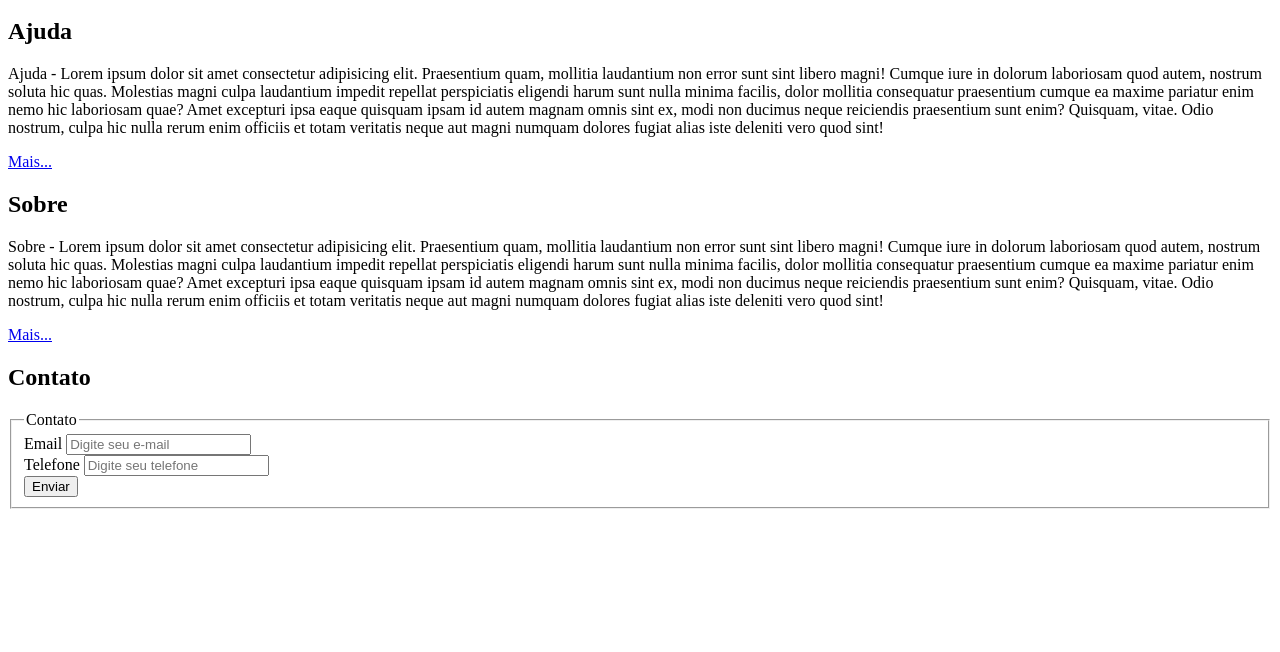
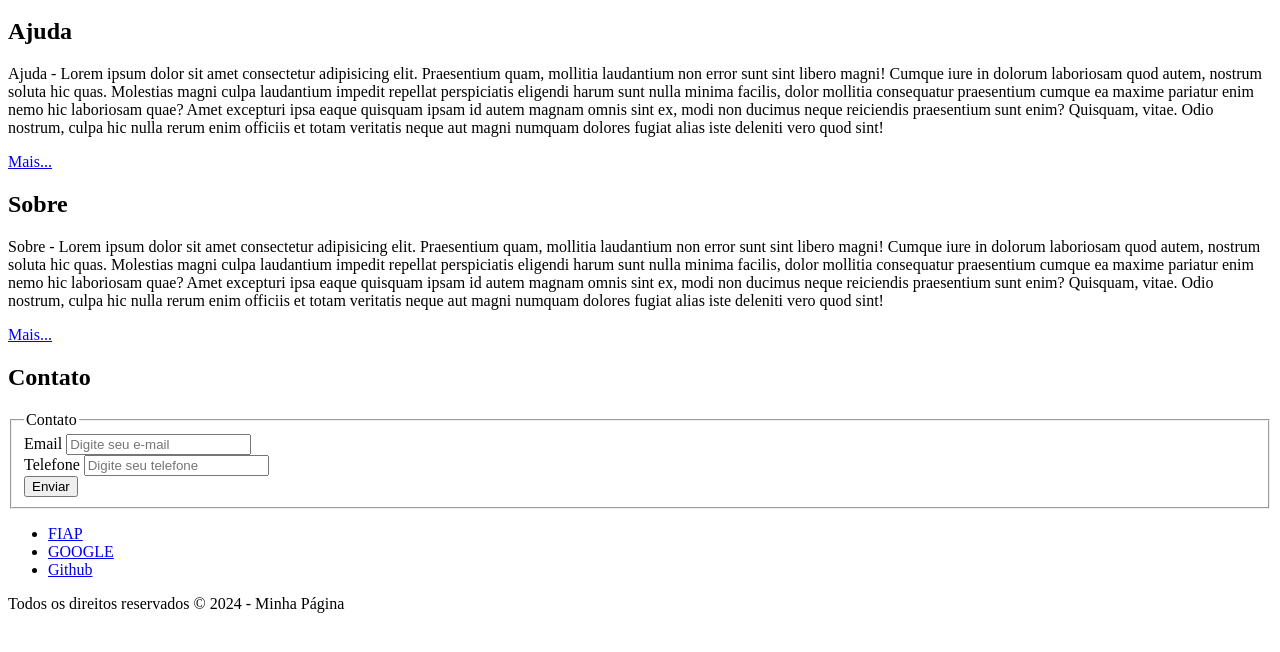
Before and after one commit to ViniciusLABernardes/aula05-main, a plain HTML site: page index.html in a window 1280 px wide. Shown: the part 126-778 px from the top of the page. Drawn offline with Linux system fonts and the light colour scheme.

Commit message:
conteudo criado.

```diff
--- a/index.html
+++ b/index.html
@@ -23,7 +23,7 @@
 
         </header>
 
-        <section>
+        <section class="Conteudo">
             <div>
                 <h2>Ajuda</h2>
                 <p><span>Ajuda</span> - Lorem ipsum dolor sit amet consectetur adipisicing elit. Praesentium quam, mollitia laudantium non error sunt sint libero magni! Cumque iure in dolorum laboriosam quod autem, nostrum soluta hic quas. Molestias magni culpa laudantium impedit repellat perspiciatis eligendi harum sunt nulla minima facilis, dolor mollitia consequatur praesentium cumque ea maxime pariatur enim nemo hic laboriosam quae? Amet excepturi ipsa eaque quisquam ipsam id autem magnam omnis sint ex, modi non ducimus neque reiciendis praesentium sunt enim? Quisquam, vitae. Odio nostrum, culpa hic nulla rerum enim officiis et totam veritatis neque aut magni numquam dolores fugiat alias iste deleniti vero quod sint!</p>
@@ -57,6 +57,18 @@
             </div>
         </section>
 
+        <footer class="rodape">
+
+            <nav class="menu">
+                <ul>
+                    <li><a href="#">FIAP</a></li>
+                    <li><a href="#">GOOGLE</a></li>
+                    <li><a href="#">Github</a></li>
+                </ul>
+            </nav>
+
+            <p>Todos os direitos reservados &copy; 2024 - Minha Página</p>
+        </footer>
 
     </div>
 
```
